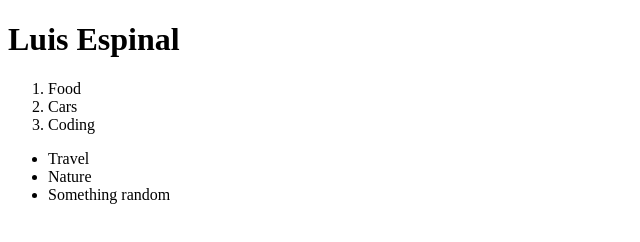
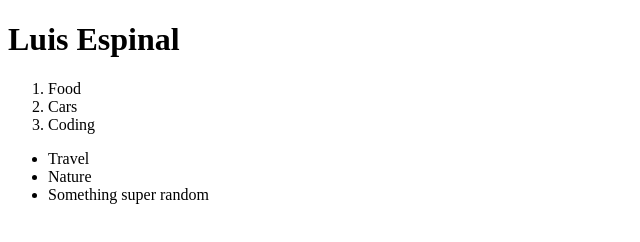
Before and after one commit to luespinal03/Favorites, a plain HTML site: page index.html in a window 1280 px wide. Shown: the full height of the page, 0-640 px from the left. Drawn offline with Linux system fonts and the light colour scheme.

Commit message:
Update html file

```diff
--- a/index.html
+++ b/index.html
@@ -18,7 +18,7 @@
     <ul>
         <li>Travel</li>
         <li>Nature</li>
-        <li>Something random</li>
+        <li>Something super random</li>
     </ul>
 </body>
 </html>
```
